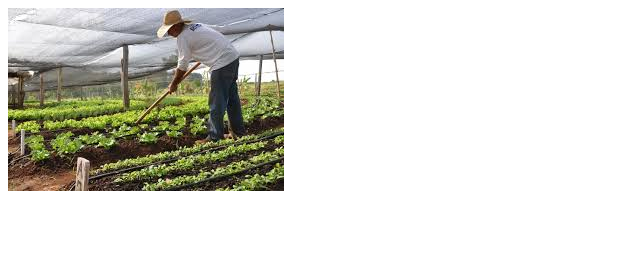
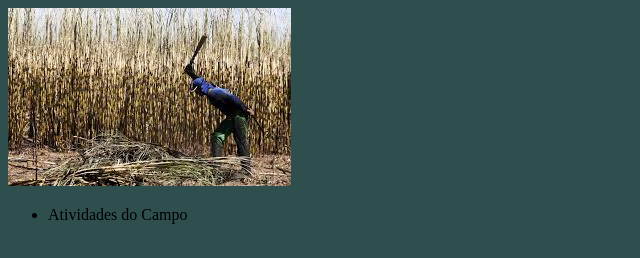
Before and after one commit to jizawk/agrinho, a plain HTML site: page index.html in a window 1280 px wide. Shown: the whole page, without its empty margins (0-640 px from the left). Drawn offline with Linux system fonts and the light colour scheme.

Commit message:
Add files via upload

```diff
--- a/index.html
+++ b/index.html
@@ -8,9 +8,9 @@
 </head>
 <body>
     <header class="cabeçalho">
-    <img class="cabeçalho-imagem" src="pessoa no campo.png" alt="uma pessoa trabalhando no campo">
-    <ul class="cabeçalho-lista"
-    <li class="cabeçalho-lista-item"
+    <img class="cabeçalho-imagem" src="pessoas.no.campo.png" alt="pessoas no campo">
+    <ul class="cabeçalho-lista">
+        <li class="cabeçalho-lista-item" >Atividades do Campo</li>
     </ul>
 </header>
 </body>
--- a/style.css
+++ b/style.css
@@ -0,0 +1,6 @@
+body {
+background-color: darkslategray;
+}
+.imagem {
+    width: 200%;
+}
```
Also changed, not shown: pessoas.no.campo.png (added).
